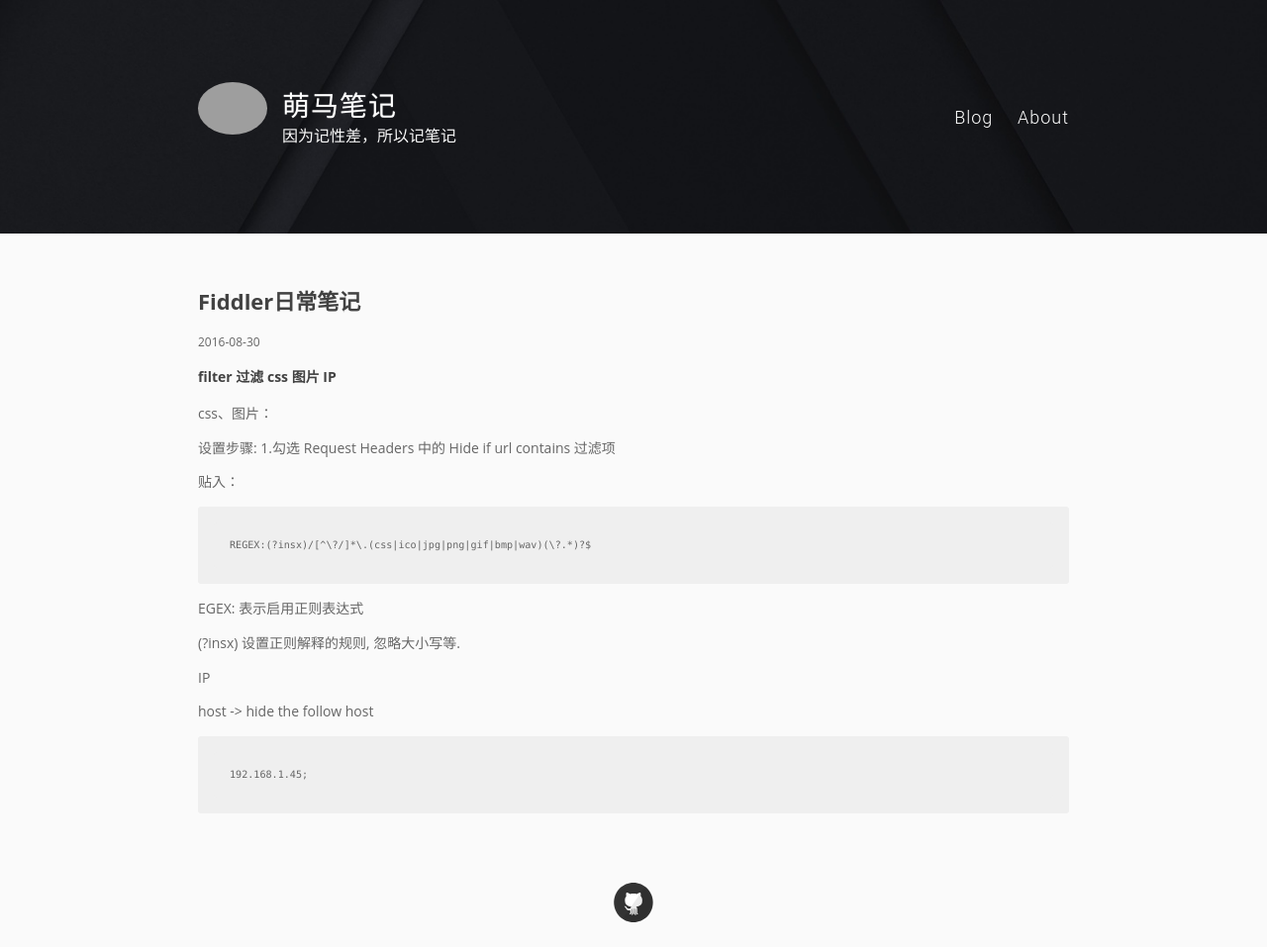
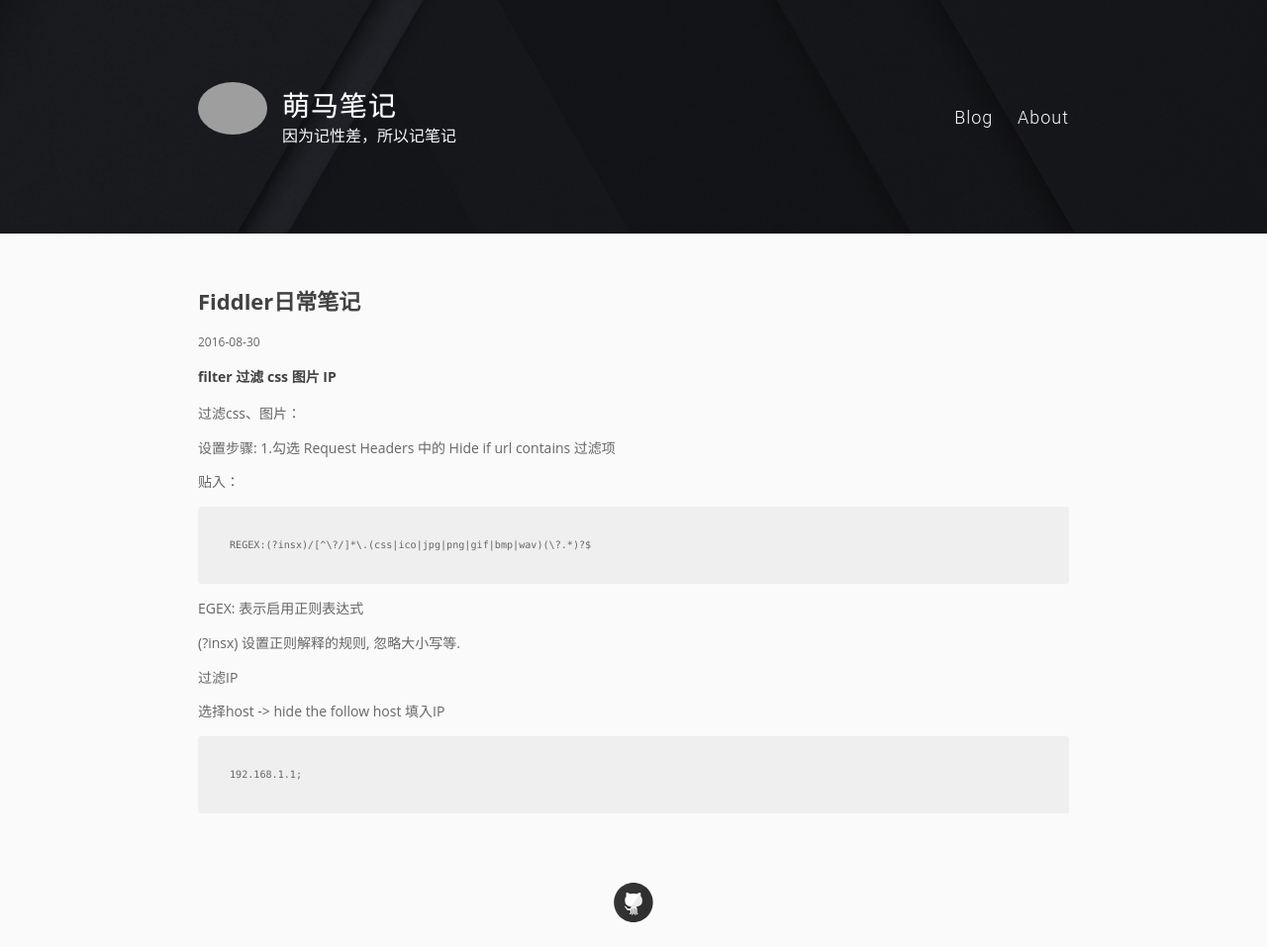
Before and after one commit to pingmalu/pingmalu.github.io, a Jekyll site: the page built from _posts/2016-08-30-Fiddler日常笔记.md, in a window 1280 px wide. Shown: the whole page at 99% size. Built offline with Jekyll 4.4.1, drawn with Linux system fonts in a browser that asks for light colours; nearby versions of some CDN libraries; grey boxes are pictures that could not be loaded.

Commit message:
'update'

```diff
--- a/_posts/2016-08-30-Fiddler日常笔记.md
+++ b/_posts/2016-08-30-Fiddler日常笔记.md
@@ -5,7 +5,7 @@
 
 ### filter 过滤 css 图片 IP
 
-css、图片：
+过滤css、图片：
 
 设置步骤: 1.勾选 Request Headers 中的 Hide if url contains 过滤项
 
@@ -17,8 +17,8 @@
 
 (?insx) 设置正则解释的规则, 忽略大小写等.
 
-IP
+过滤IP
 
-host -> hide the follow host
+选择host -> hide the follow host 填入IP
 
-	192.168.1.45;
+	192.168.1.1;
```
